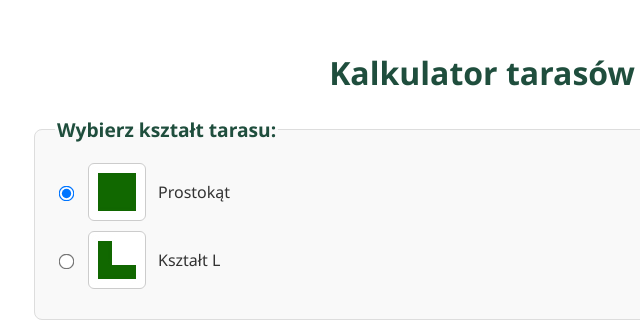
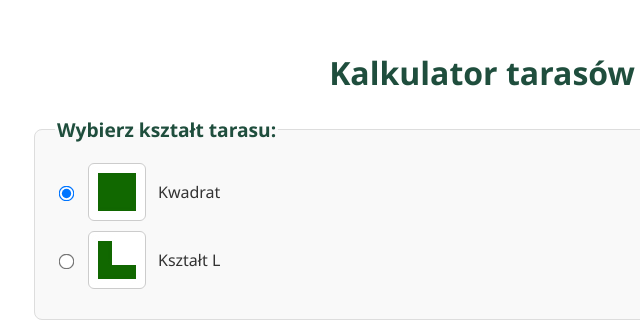
Before and after one commit to adrianopti/kalkulator-tarasu, a plain HTML site: page index.html in a window 1280 px wide. Shown: the top 322 px of the page, 158-798 px from the left. Drawn offline with Linux system fonts and the light colour scheme.

Commit message:
Update index.html

```diff
--- a/index.html
+++ b/index.html
@@ -82,7 +82,7 @@
       <label>
         <input type="radio" name="ksztalt" value="prostokat" checked>
         <img src="https://adrianopti.github.io/kalkulator-tarasu/kwadrat.jpg" alt="Prostokąt" class="shape-icon">
-        Prostokąt
+        Kwadrat
       </label>
       <label>
         <input type="radio" name="ksztalt" value="l">
```
